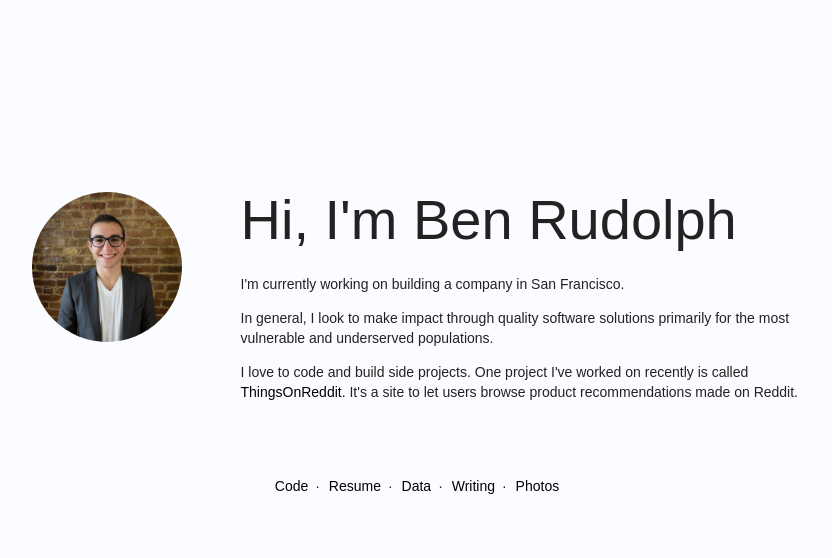
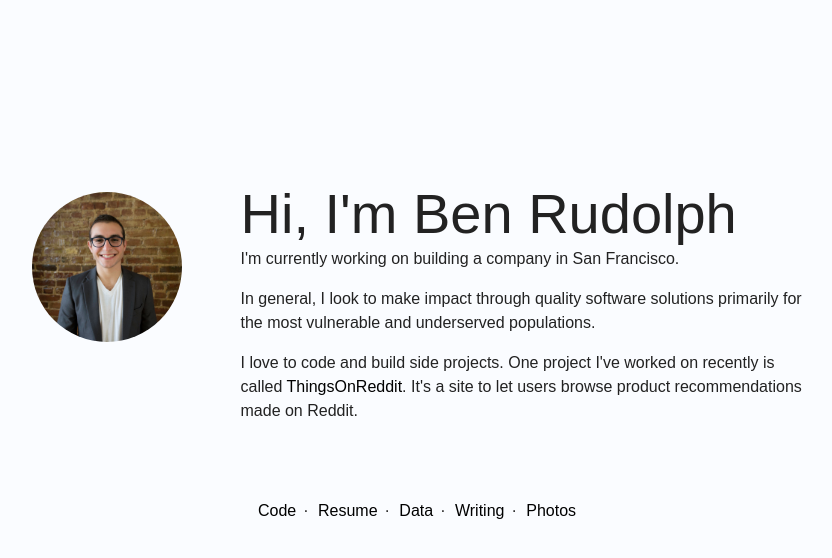
Before and after one commit to benrudolph/main, a Jekyll site: the page built from index.html, in a window 1280 px wide. Shown: the top 558 px of the page, without its empty margins (222-1054 px from the left). Built offline with Jekyll 4.4.1, drawn with Linux system fonts in a browser that asks for light colours; Markdown is read by kramdown in place of the engine named in the settings.

Commit message:
use bootstrap 4

```diff
--- a/_layouts/default.html
+++ b/_layouts/default.html
@@ -7,7 +7,7 @@
   <meta name="viewport" content="width=device-width">
 
   <title>Ben Rudolph | Engineer & Entrepreneur</title>
-  <link rel="stylesheet" href="/css/bootstrap.css" />
+  <link rel="stylesheet" href="https://maxcdn.bootstrapcdn.com/bootstrap/4.0.0-beta.2/css/bootstrap.min.css" integrity="sha384-PsH8R72JQ3SOdhVi3uxftmaW6Vc51MKb0q5P2rRUpPvrszuE4W1povHYgTpBfshb" crossorigin="anonymous">
   <link rel="stylesheet" href="/css/style.css" />
 </head>
 <body>
--- a/index.html
+++ b/index.html
@@ -4,10 +4,10 @@ layout: default
 
 <div class="content">
   <div class="row">
-    <div class="col-sm-3 portrait-container">
+    <div class="col-md-3 portrait-container">
       <img src="/img/ben.jpg" width="150" height="150" class="portrait"/>
     </div>
-    <div class="about col-sm-9">
+    <div class="about col-md-9">
       <h1 class="about-heading">Hi, I'm Ben Rudolph</h1>
       <div class="about-content">
         <p>
@@ -23,7 +23,7 @@ layout: default
     </div>
   </div>
   <div class="row">
-    <div class="links col-xs-12">
+    <div class="links col-sm-12">
       <a href="https://github.com/benrudolph">Code</a>&#183;
       <a href="https://www.linkedin.com/in/brudolph/">Resume</a>&#183;
       <a href="//bitbybit.benrudolph.com">Data</a>&#183;
```
